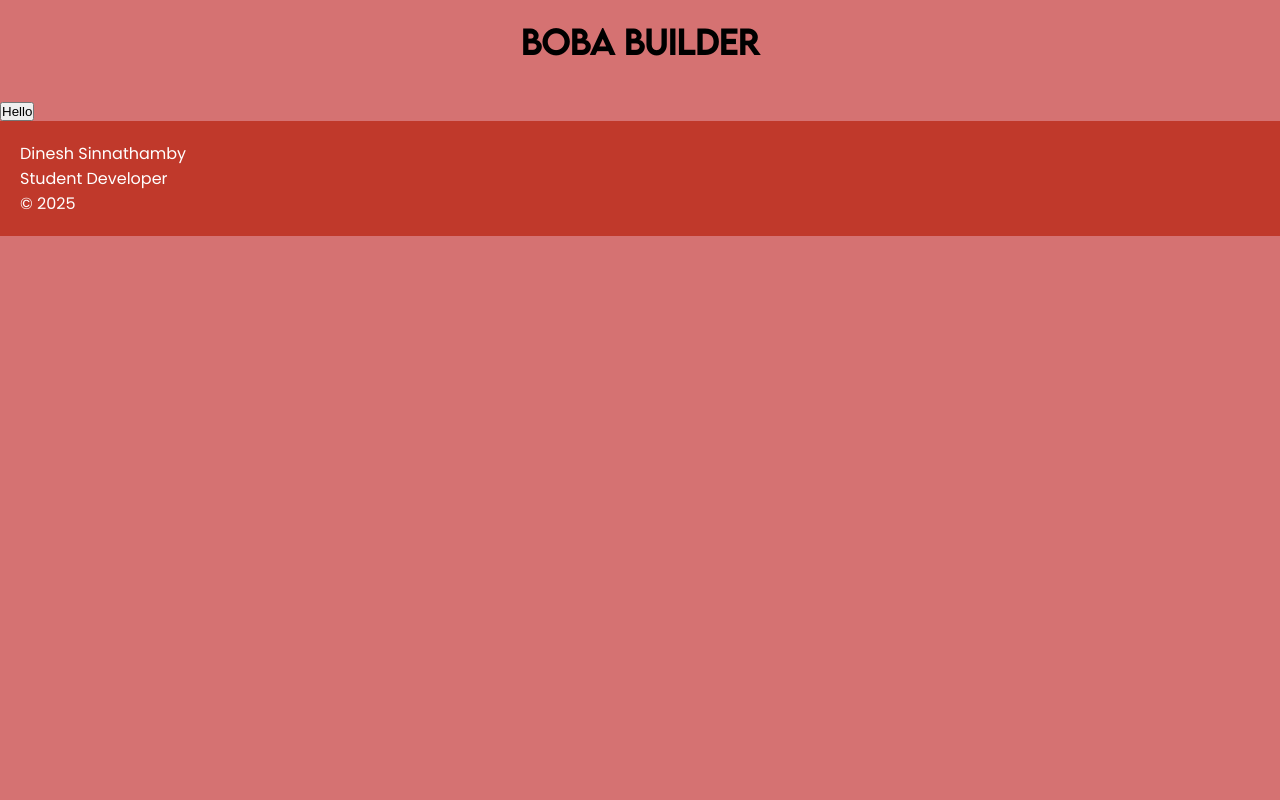
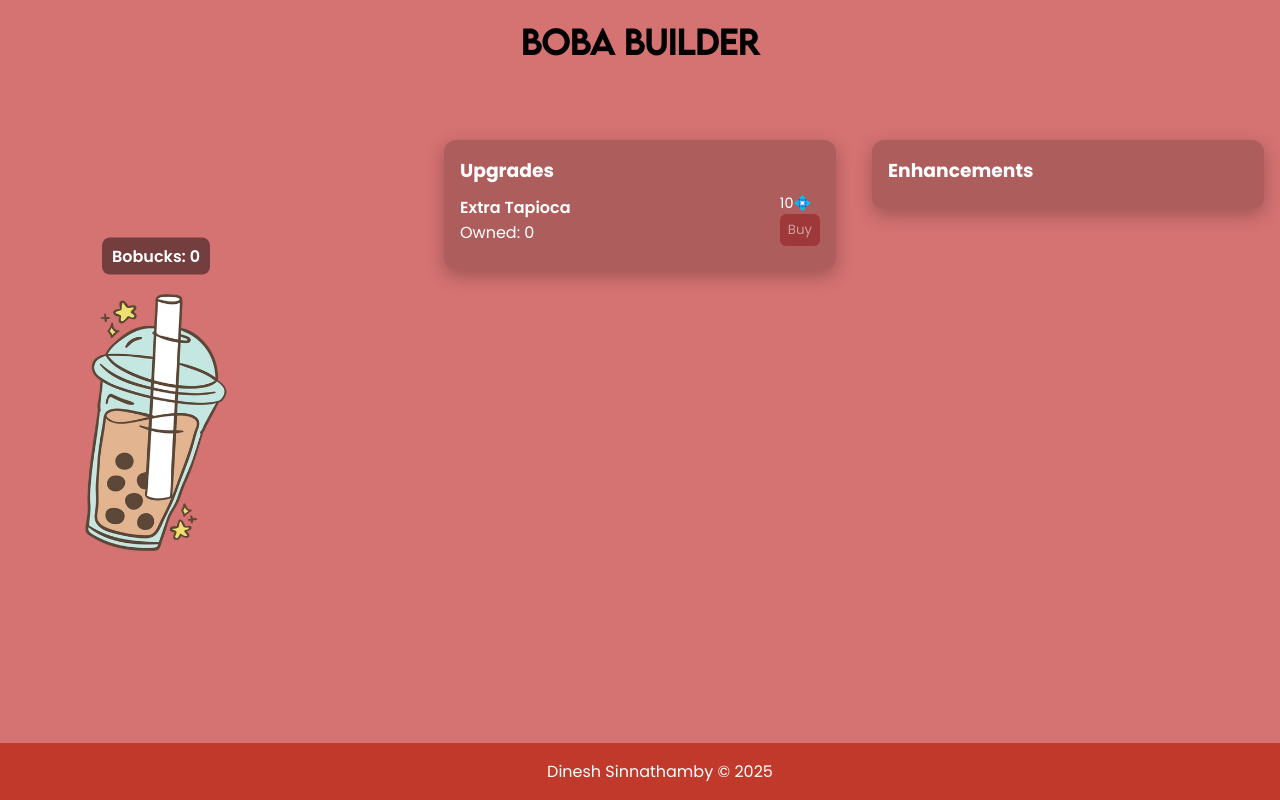
Before and after one commit to Crackle2K/Portfolio, a React (Vite) app: page / in a window 1280 px wide. Built offline with nearby package versions, Linux system fonts and the light colour scheme.

Commit message:
enhancements

```diff
--- a/src/App.jsx
+++ b/src/App.jsx
@@ -1,18 +1,92 @@
-import { useState } from 'react'
-import reactLogo from './assets/react.svg'
-import viteLogo from '/vite.svg'
+import { useEffect, useState } from 'react'
 import Boba from './components/Boba.jsx'
 import Footer from './components/Footer.jsx'
 import ToppingButton from './components/ToppingButton.jsx'
+import Enhancements from './components/Enhancements.jsx'
 
 function App() {
 
+  const [bobucks, setBobucks] = useState(0)
+  const [bpc, setBpc] = useState(1)
+  const [cps, setCps] = useState(0)
+
+  const [upgrades, setUpgrades] = useState([
+    { id: 'cursor', name: 'Extra Tapioca', type: 'click', cost: 10, value: 1, owned: 0, visibleAt: 0 },
+    { id: 'shop', name: 'Sweet Syrup', type: 'click', cost: 50, value: 2, owned: 0, visibleAt: 10 },
+    { id: 'barista', name: 'Barista', type: 'cps', cost: 200, value: 5, owned: 0, visibleAt: 50 },
+    { id: 'stirrer', name: 'Auto Stirrer', type: 'cps', cost: 1500, value: 8, owned: 0, visibleAt: 300 },
+    { id: 'divinemilk', name: 'Divine Milk', type: 'cps', cost: 4300, value: 20, owned: 0, visibleAt: 2000 },
+    { id: 'factory', name: 'Boba Factory', type: 'cps', cost: 10000, value: 100, owned: 0, visibleAt: 8000 },
+    { id: 'pristinemilk', name: 'Pristine Milk', type: 'cps', cost: 12500, value: 105, owned: 0, visibleAt: 8000}
+  ])
+
+  const [enhancements, setEnhancements] = useState([
+    { id: 'luckyPearl', name: 'Lucky Pearl', type: 'lucky', cost: 150, reward: 100, chance: 100, owned: 0, visibleAt: 20 },
+    { id: 'miniJackpot', name: 'Mini Jackpot', type: 'lucky', cost: 900, reward: 1000, chance: 1000, owned: 0, visibleAt: 500 }
+  ])
+
+  const handleBobaClick = () => {
+    setBobucks((prev) => {
+      let next = prev + bpc
+      enhancements.forEach((e) => {
+        if (e.owned > 0 && e.type === 'lucky') {
+          for (let i = 0; i < e.owned; i++) {
+            if (Math.floor(Math.random() * e.chance) === 0) {
+              next += e.reward
+            }
+          }
+        }
+      })
+      return next
+    })
+  }
+
+  const purchaseUpgrade = (id) => {
+    setUpgrades((prev) => {
+      const u = prev.map((up) => {
+        if (up.id !== id) return up
+  if (bobucks < up.cost) return up
+  setBobucks((b) => Math.max(0, b - up.cost))
+        if (up.type === 'click') setBpc((c) => c + up.value)
+        if (up.type === 'cps') setCps((c) => c + up.value)
+        return { ...up, owned: up.owned + 1, cost: Math.ceil(up.cost * 1.15) }
+      })
+      return u
+    })
+  }
+  const purchaseEnhancement = (id) => {
+    setEnhancements((prev) => {
+      const next = prev.map((en) => {
+        if (en.id !== id) return en
+        if (bobucks < en.cost) return en
+        setBobucks((b) => Math.max(0, b - en.cost))
+        return { ...en, owned: en.owned + 1, cost: Math.ceil(en.cost * 1.2) }
+      })
+      return next
+    })
+  }
+  useEffect(() => {
+    const id = setInterval(() => {
+      if (cps > 0) setBobucks((b) => b + cps)
+    }, 1000)
+    return () => clearInterval(id)
+  }, [cps])
+
   return (
     <>
-      <h1>Boba Builder</h1>
-      <Boba></Boba>
-      <ToppingButton></ToppingButton>
-      <Footer></Footer>
+      <h1>BOBA BUILDER</h1>
+  <Boba onBobaClick={handleBobaClick} bpc={bpc} bobucks={bobucks} />
+      <ToppingButton
+        upgrades={upgrades}
+        bobucks={bobucks}
+        purchaseUpgrade={purchaseUpgrade}
+      />
+      <Enhancements
+        enhancements={enhancements}
+        bobucks={bobucks}
+        purchaseEnhancement={purchaseEnhancement}
+      />
+      <Footer />
     </>
   )
 }
--- a/src/components/Boba.jsx
+++ b/src/components/Boba.jsx
@@ -1,14 +1,17 @@
 import React from 'react'
 
-const cup = null;
-const pearls = null;
-const lid = null;
-const powder = null;
-const straw = null;
+const Boba = ({ onBobaClick, bpc, bobucks }) => {
+  const handleClick = () => {
+    if (typeof onBobaClick === 'function') onBobaClick()
+  }
 
-const Boba = () => {
   return (
-    <img></img>
+    <div className="boba-container">
+      <div className="bobucks-display">Bobucks: {bobucks}</div>
+      <button className="bobaBtn" onClick={handleClick} aria-label="Boba Button">
+        <img src="../src/assets/images/bubbleteaclick.png" alt="Bubble Tea" id="bubbleteaclicker" />
+      </button>
+    </div>
   )
 }
 
--- /dev/null
+++ b/src/components/Enhancements.jsx
@@ -0,0 +1,29 @@
+import React from 'react'
+
+const Enhancements = ({ enhancements = [], bobucks = 0, purchaseEnhancement }) => {
+  return (
+  <aside className="enhancements-panel" aria-label="Enhancements">
+      <h3 style={{ color: '#fff', marginBottom: 8 }}>Enhancements</h3>
+      {enhancements.filter(e => (e.visibleAt || 0) <= bobucks).map((e) => (
+        <div key={e.id} className="upgrade-row">
+          <div className="upgrade-info">
+            <div className="upgrade-name">{e.name}</div>
+            <div className="upgrade-owned">Owned: {e.owned}</div>
+          </div>
+          <div className="upgrade-actions">
+            <div className="upgrade-cost">{e.cost}💠</div>
+            <button
+              className="upgrade-btn"
+              onClick={() => purchaseEnhancement(e.id)}
+              disabled={bobucks < e.cost}
+            >
+              Buy
+            </button>
+          </div>
+        </div>
+      ))}
+    </aside>
+  )
+}
+
+export default Enhancements
--- a/src/components/Footer.jsx
+++ b/src/components/Footer.jsx
@@ -4,9 +4,7 @@ const Footer = () => {
 
   return (
     <footer>
-      <p>Dinesh Sinnathamby</p>
-      <p>Student Developer</p>
-      <p>© {new Date().getFullYear()}</p>
+      <p>Dinesh Sinnathamby © {new Date().getFullYear()}</p>
     </footer>
   )
 }
--- a/src/components/ToppingButton.jsx
+++ b/src/components/ToppingButton.jsx
@@ -1,10 +1,28 @@
 import React from 'react'
 
-const ToppingButton = () => {
+const ToppingButton = ({ upgrades = [], bobucks = 0, purchaseUpgrade }) => {
   return (
-    <div>
-        <button>Hello</button>
-    </div>
+    <aside className="upgrades-panel" aria-label="Upgrades">
+      <h3 style={{ color: '#fff', marginBottom: 8 }}>Upgrades</h3>
+      {upgrades.filter(u => (u.visibleAt || 0) <= bobucks).map((u) => (
+        <div key={u.id} className="upgrade-row">
+          <div className="upgrade-info">
+            <div className="upgrade-name">{u.name}</div>
+            <div className="upgrade-owned">Owned: {u.owned}</div>
+          </div>
+          <div className="upgrade-actions">
+            <div className="upgrade-cost">{u.cost}💠</div>
+            <button
+              className="upgrade-btn"
+              onClick={() => purchaseUpgrade(u.id)}
+              disabled={bobucks < u.cost}
+            >
+              Buy
+            </button>
+          </div>
+        </div>
+      ))}
+    </aside>
   )
 }
 
--- a/src/index.css
+++ b/src/index.css
@@ -13,7 +13,7 @@
 }
 
 body {
-  padding-bottom: 72px;
+  padding-bottom: 84px;
   background-color: rgb(213, 114, 114);
 }
 
@@ -24,11 +24,126 @@ h1 {
 }
 
 footer {
-  padding: 20px;
+  display: flex;
+  flex-direction: row;
+  align-items: center;
+  justify-content: center;
+  gap: 32px;
+  padding: 16px 20px;
   background-color: #c0392b;
   color: #fff;
+  position: fixed;
+  left: 0;
+  bottom: 0;
+  width: 100%;
+  z-index: 1000;
 }
+
+footer p { margin: 0; }
 
 p {
   font-family: Poppins;
 }
+
+.boba-container {
+  position: fixed;
+  left: 16px;
+  top: 50%;
+  transform: translateY(-50%);
+  display: flex;
+  flex-direction: column;
+  align-items: center;
+  gap: 8px;
+  z-index: 1100;
+}
+
+.upgrades-panel {
+  position: fixed;
+  left: 50%;
+  top: 140px;
+  transform: translateX(-50%);
+  width: 360px;
+  max-height: 60vh;
+  overflow-y: auto;
+  background: rgba(0,0,0,0.18);
+  padding: 16px;
+  border-radius: 12px;
+  color: #fff;
+  z-index: 1200;
+  box-shadow: 0 6px 18px rgba(0,0,0,0.25);
+  font-family: Poppins;
+}
+
+.enhancements-panel {
+  position: fixed;
+  right: 16px;
+  top: 140px;
+  width: 360px;
+  max-height: 60vh;
+  overflow-y: auto;
+  background: rgba(0,0,0,0.18);
+  padding: 16px;
+  border-radius: 12px;
+  color: #fff;
+  z-index: 1250;
+  box-shadow: 0 6px 18px rgba(0,0,0,0.25);
+  font-family: Poppins;
+}
+
+.enhance-row { display:flex; justify-content:space-between; align-items:center; margin-bottom:8px }
+.enhance-name { font-weight:600 }
+.enhance-cost { margin-right:8px }
+.enhance-btn { background:#6b0000; color:#fff; border:none; padding:6px 8px; border-radius:6px }
+.enhance-btn:disabled { opacity:0.45 }
+
+.upgrade-row {
+  display: flex;
+  justify-content: space-between;
+  align-items: center;
+  margin-bottom: 8px;
+}
+
+.upgrade-name {
+  font-weight: 600;
+  font-family: Poppins;
+}
+.upgrade-cost {
+  font-size: 0.9rem;
+  margin-right: 8px
+}
+.upgrade-btn { background: #8b0000; color: #fff; border: none; padding: 6px 8px; border-radius: 6px; font-family: Poppins;}
+.upgrade-btn:disabled { opacity: 0.4 }
+
+.bobucks-display {
+  background: rgba(0,0,0,0.45);
+  color: #fff;
+  padding: 6px 10px;
+  border-radius: 8px;
+  font-weight: 600;
+  font-family: Poppins, sans-serif;
+}
+
+.bobaBtn {
+  background: transparent;
+  border: none;
+  padding: 0;
+  cursor: pointer;
+  width: clamp(160px, 24vw, 280px);
+  height: auto;
+  display: inline-block;
+}
+
+.bobaBtn img#bubbleteaclicker {
+  width: 100%;
+  height: auto;
+  display: block;
+  background: transparent;
+}
+
+.bobaBtn {
+  transition: transform 140ms ease;
+}
+
+.bobaBtn:hover {
+  transform: scale(1.06);
+}
```
Also changed, not shown: src/assets/images/bubbleteaclick.png (added).
